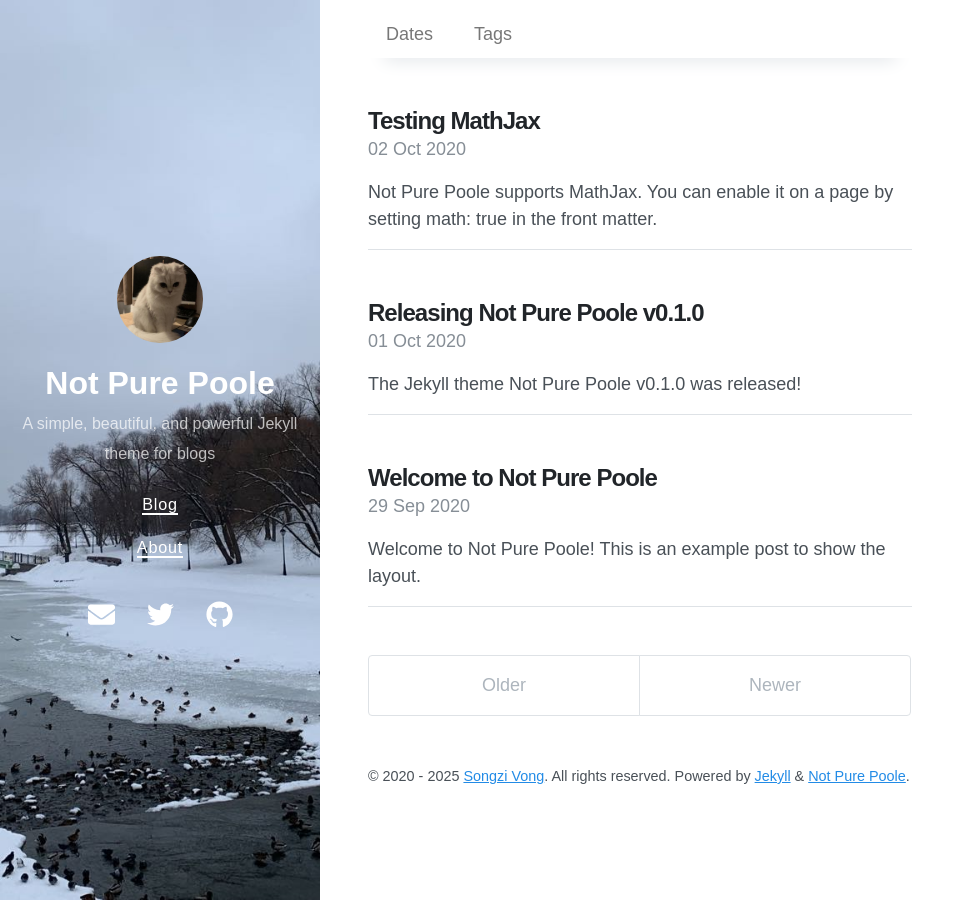
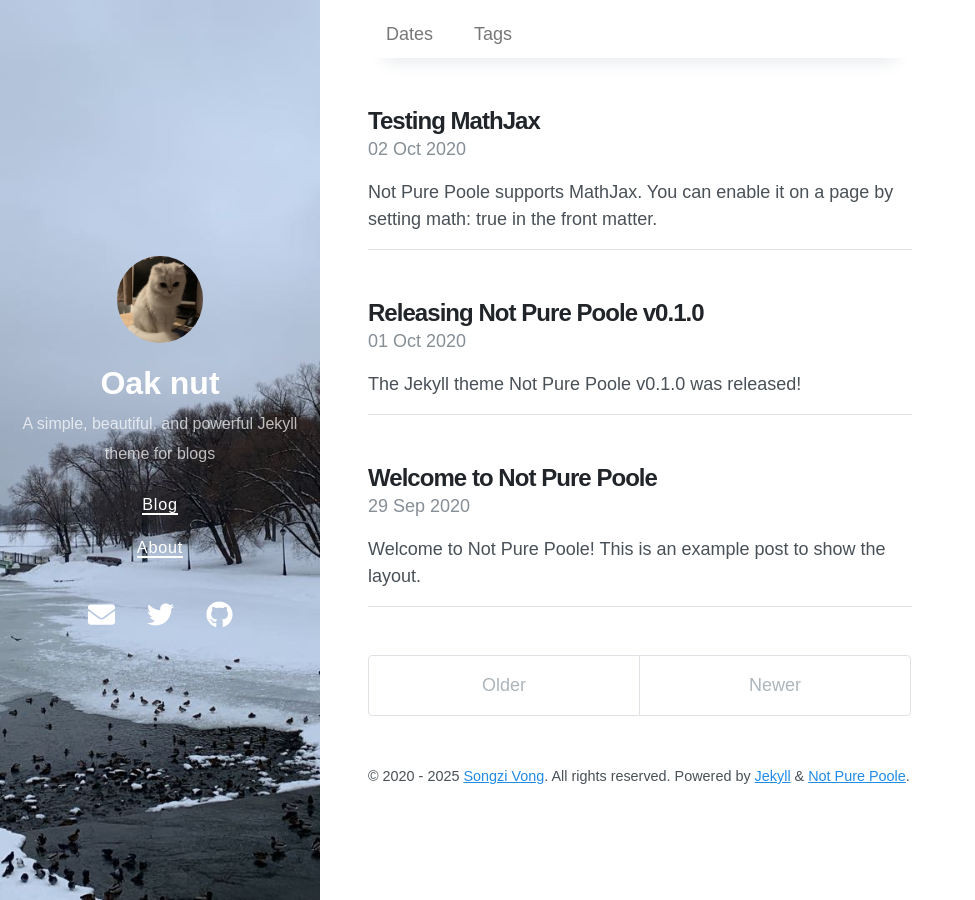
Before and after one commit to Oak-nut/Oak-nut.github.io, a Jekyll site: the page built from index.html, in a window 1280 px wide. Shown: the whole page, without its empty margins (0-975 px from the left). Built offline with Jekyll 4.4.1, drawn with Linux system fonts in a browser that asks for light colours; nearby versions of some CDN libraries; the list of posts is cut into pages by our own code.

Commit message:
Update _config.yml

```diff
--- a/_config.yml
+++ b/_config.yml
@@ -1,5 +1,5 @@
 # Setup
-title: Not Pure Poole
+title: Oak nut
 description: A simple, beautiful, and powerful Jekyll theme for blogs
 url: https://vszhub.github.io
 avatar: /avatar.jpeg
```
